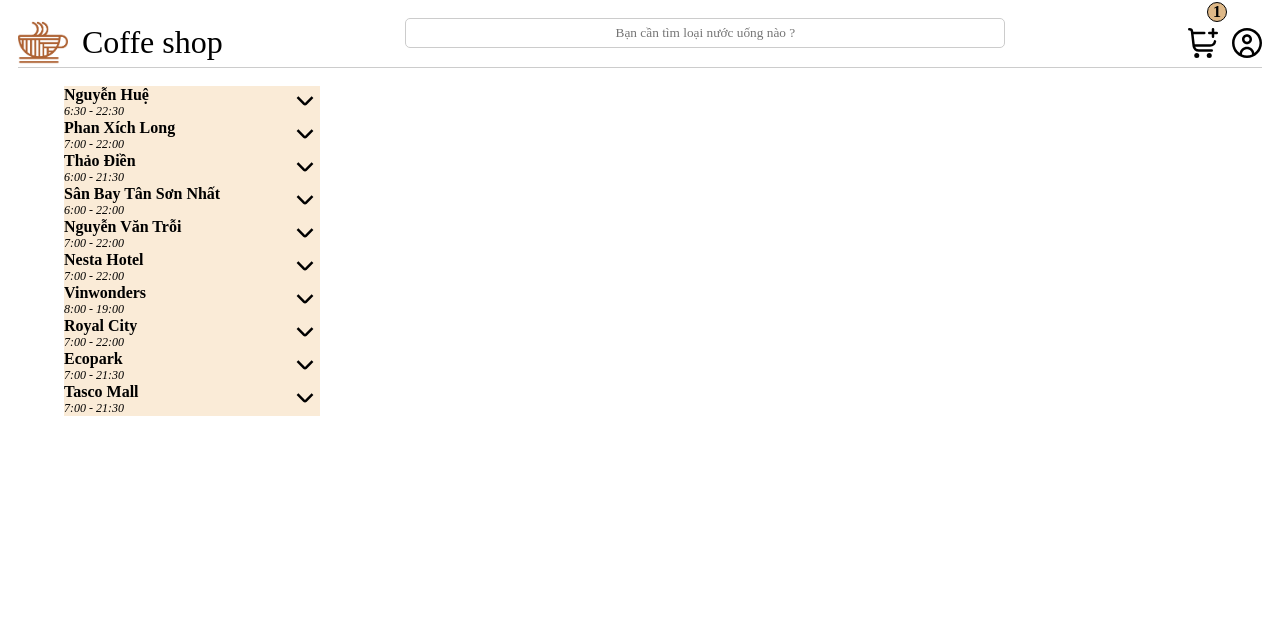
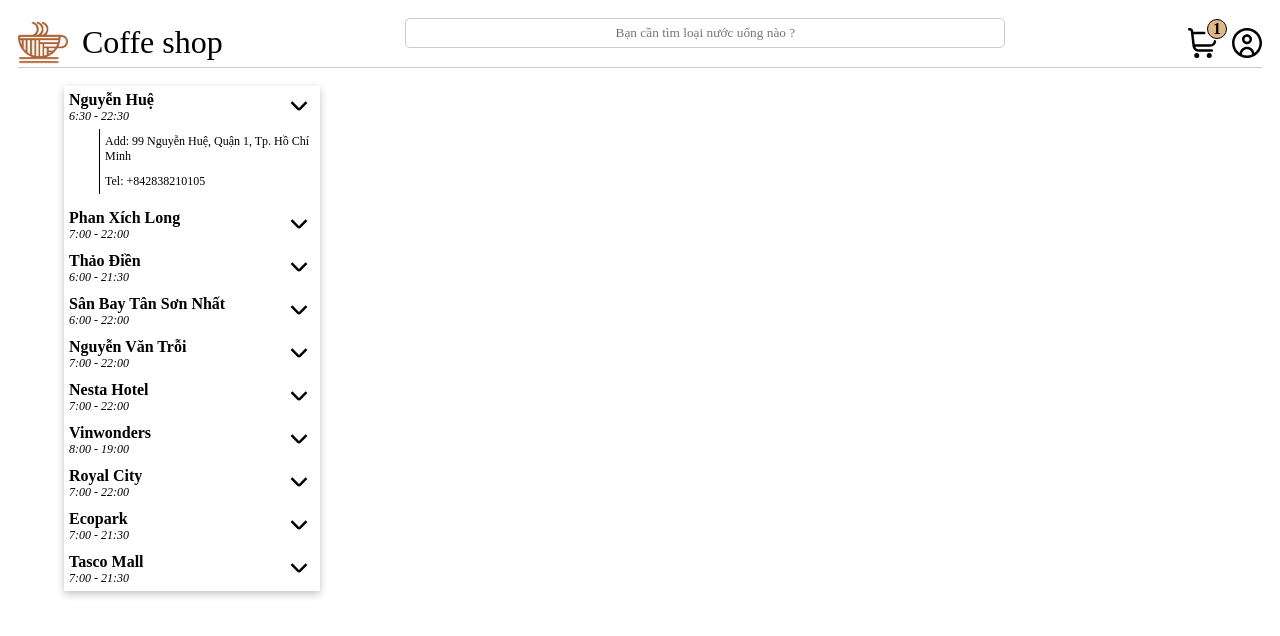
Before and after one commit to Zeust1/project, a React (Vite) app: page / in a window 1280 px wide. Both pictures are taken after a click on the picture 305 px from the left and 101 px from the top of the page. Shown: the top 636 px of the page. Built offline with nearby package versions, Linux system fonts and the light colour scheme; a web font is replaced by a local one.

Commit message:
update location

```diff
--- a/src/App.css
+++ b/src/App.css
@@ -37,7 +37,7 @@
 .cart-icon p {
   background-color: burlywood;
   position: absolute;
-  top: -26px;
+  top: -9px;
   left: 19px;
 }
 
--- a/src/components/shopaddress/Shopaddress.css
+++ b/src/components/shopaddress/Shopaddress.css
@@ -1,13 +1,28 @@
 .location-list {
     width: 20%;
     height: auto;
-    background-color: antiquewhite;
+    box-shadow: rgba(0, 0, 0, 0.24) 0px 3px 8px;
     margin-left: 5%;
 }
 
 .location {
-    display: flex;
-    /* align-items: center; */
+    display: grid;
+    grid-template-columns: 7fr 1fr;
+    grid-template-rows: 1fr;
     justify-content: space-between;
     cursor: pointer;
+    padding: 5px;
 }
+
+
+.hide {
+    width: 100%;
+    display: none;
+    margin: 5px 30px 5px;
+    font-size: 12px;
+    border-left: 1px solid;
+    /* border-bottom: 1px solid; */
+    p {
+        padding: 5px;
+    }
+}
--- a/src/components/shopaddress/Shopaddress.jsx
+++ b/src/components/shopaddress/Shopaddress.jsx
@@ -6,10 +6,15 @@ import shoplocation from "../../../shoplocation.json";
 import showmore from "../../../public/angle-small-down.svg"
 
 const Shopaddress = () => {
-  const [showMoreInfo, setShowMoreInfo] = useState("hide")
 
-  const showMore = () => {
 
+  const showMore = (e) => {
+    const show = document.getElementById(e.target.alt)
+    if (show.style.display === "block") {
+      show.style.display = "none"
+    } else {
+      show.style.display = "block"
+    }
   }
 
 
@@ -17,11 +22,15 @@ const Shopaddress = () => {
     <div className="location-list">
       {shoplocation.map((element) =>
         <div className="location" key={element.id}>
-          <div>
+          <div className="title" >
             <p style={{fontWeight: "bold"}}>{element.name}</p>
             <p style={{fontSize: "12px", fontStyle: "italic"}}>{element.open}</p>
           </div>
-          <img src={showmore} alt="showmore" style={{width: "30px", height: "30px"}}/>
+          <img src={showmore} alt={element.id} style={{width: "30px", height: "30px", display: "flex",justifyContent: "flex-end"}} onClick={showMore}/>
+          <div className="hide" id={element.id}>
+            <p>Add: {element.address}</p>
+            <p>Tel: {element.tel}</p>
+          </div>
         </div>
       )}
     </div>
```
